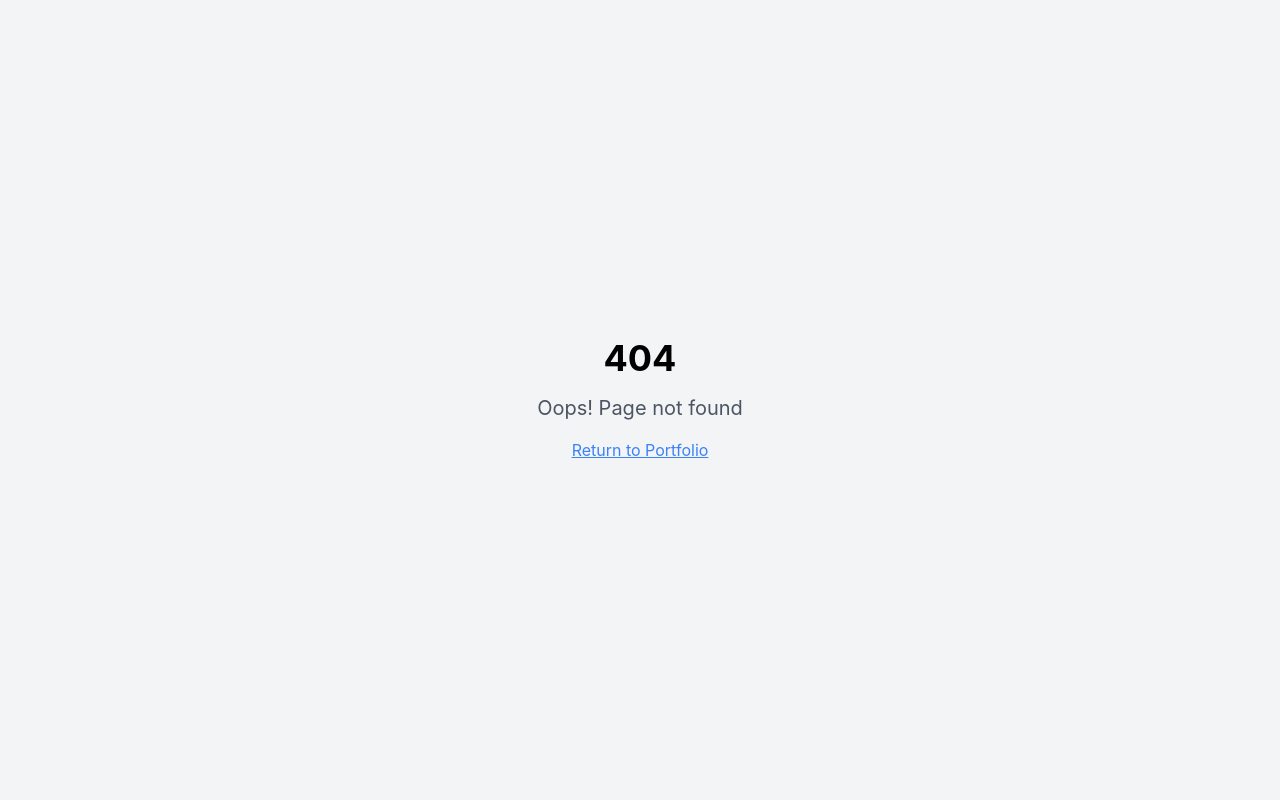
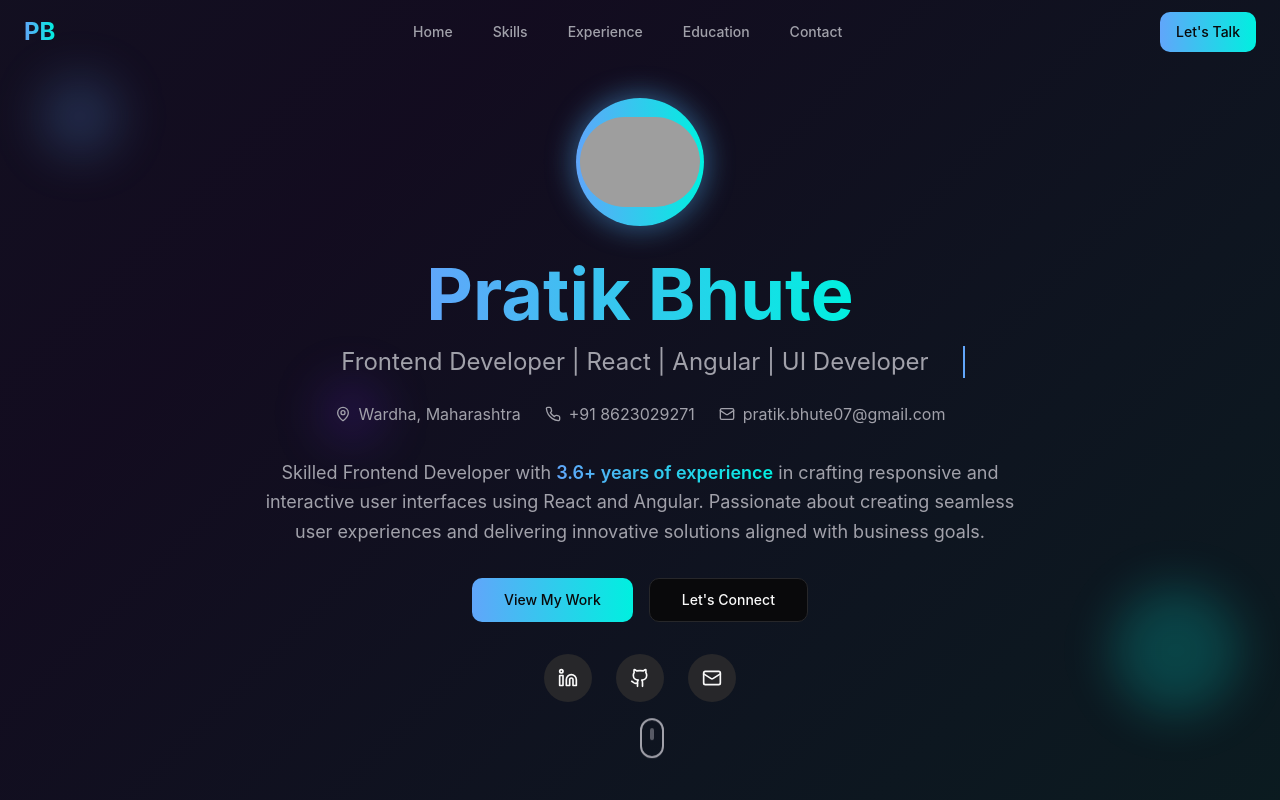
Before and after one commit to PratikBhute/Pratik-UI-Portfolio, a React (Vite) app: page / in a window 1280 px wide. Before the commit this address had no page. Shown: the top 800 px of the page. Built offline with nearby package versions, Linux system fonts and the light colour scheme; grey boxes are pictures that could not be loaded.

Commit message:
prepair for deployment

```diff
--- a/src/App.tsx
+++ b/src/App.tsx
@@ -14,7 +14,7 @@ const App = () => (
       {/* <AppProvider> */}
         <BrowserRouter>
           <Routes>
-            <Route path="official-portfolio" element={<Index />} />
+            <Route path="" element={<Index />} />
             {/* ADD ALL CUSTOM ROUTES ABOVE THE CATCH-ALL "*" ROUTE */}
             <Route path="*" element={<NotFound />} />
           </Routes>
--- a/src/components/Hero.tsx
+++ b/src/components/Hero.tsx
@@ -112,7 +112,7 @@ const Hero = () => {
             <Button
               size="lg"
               variant="outline"
-              className="border-border hover:bg-muted hover-lift"
+              className="border-border hover:bg-muted hover:text-white hover-lift"
               onClick={() =>
                 document
                   .getElementById("contact")
--- a/src/pages/NotFound.tsx
+++ b/src/pages/NotFound.tsx
@@ -16,7 +16,7 @@ const NotFound = () => {
       <div className="text-center">
         <h1 className="text-4xl text-black font-bold mb-4">404</h1>
         <p className="text-xl text-gray-600 mb-4">Oops! Page not found</p>
-        <a href="/pratikbhute-official-portfolio" className="text-blue-500 hover:text-blue-700 underline">
+        <a href="/" className="text-blue-500 hover:text-blue-700 underline">
           Return to Portfolio
         </a>
       </div>
--- a/tailwind.config.ts
+++ b/tailwind.config.ts
@@ -117,5 +117,6 @@ export default {
 			}
 		}
 	},
+	// eslint-disable-next-line @typescript-eslint/no-require-imports
 	plugins: [require("tailwindcss-animate")],
 } satisfies Config;
--- a/vite.config.ts
+++ b/vite.config.ts
@@ -8,8 +8,9 @@ export default defineConfig({
     host: "::",
     port: 8080,
   },
+  base: '/',
   plugins: [
-    react(),
+    react()
   ],
   resolve: {
     alias: {
```
